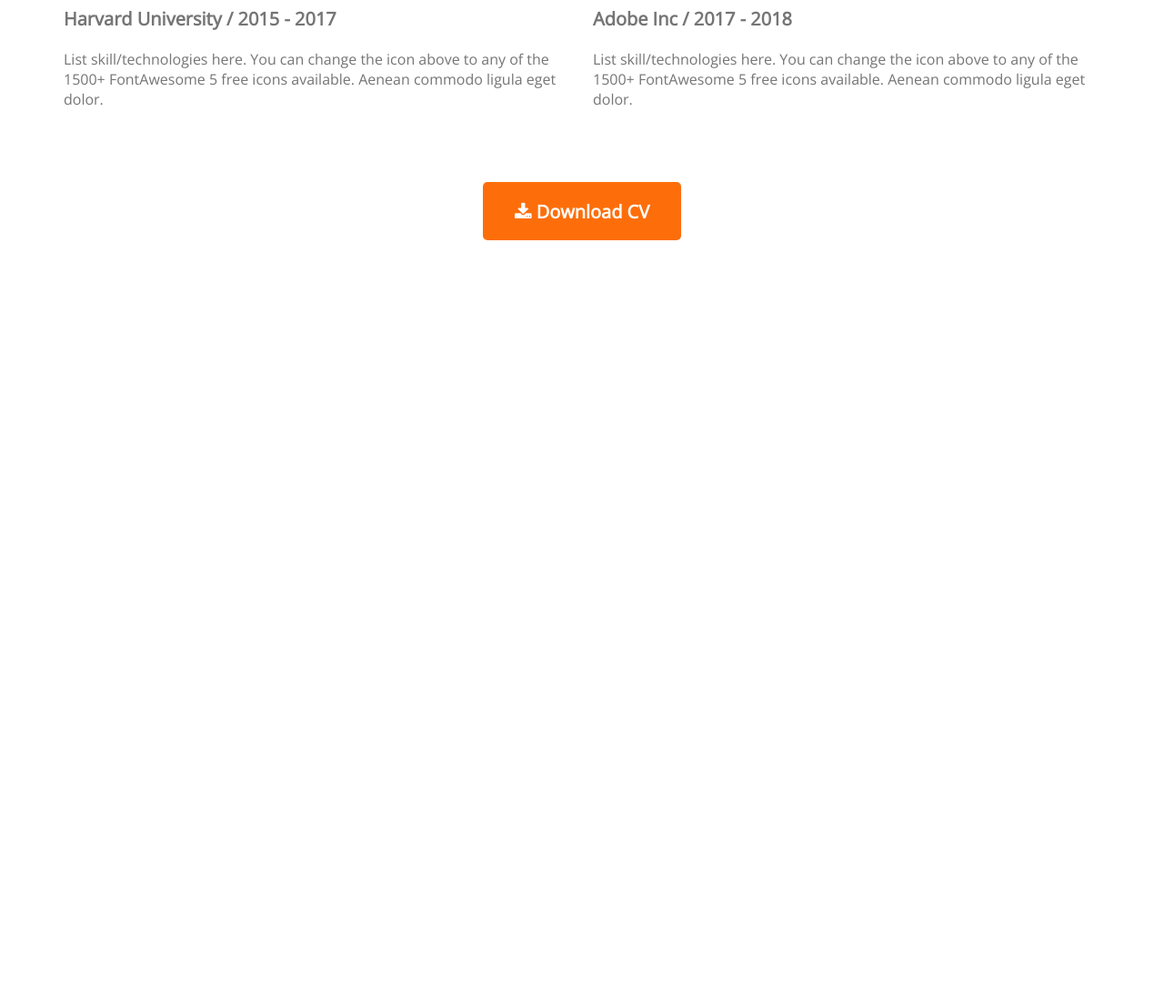
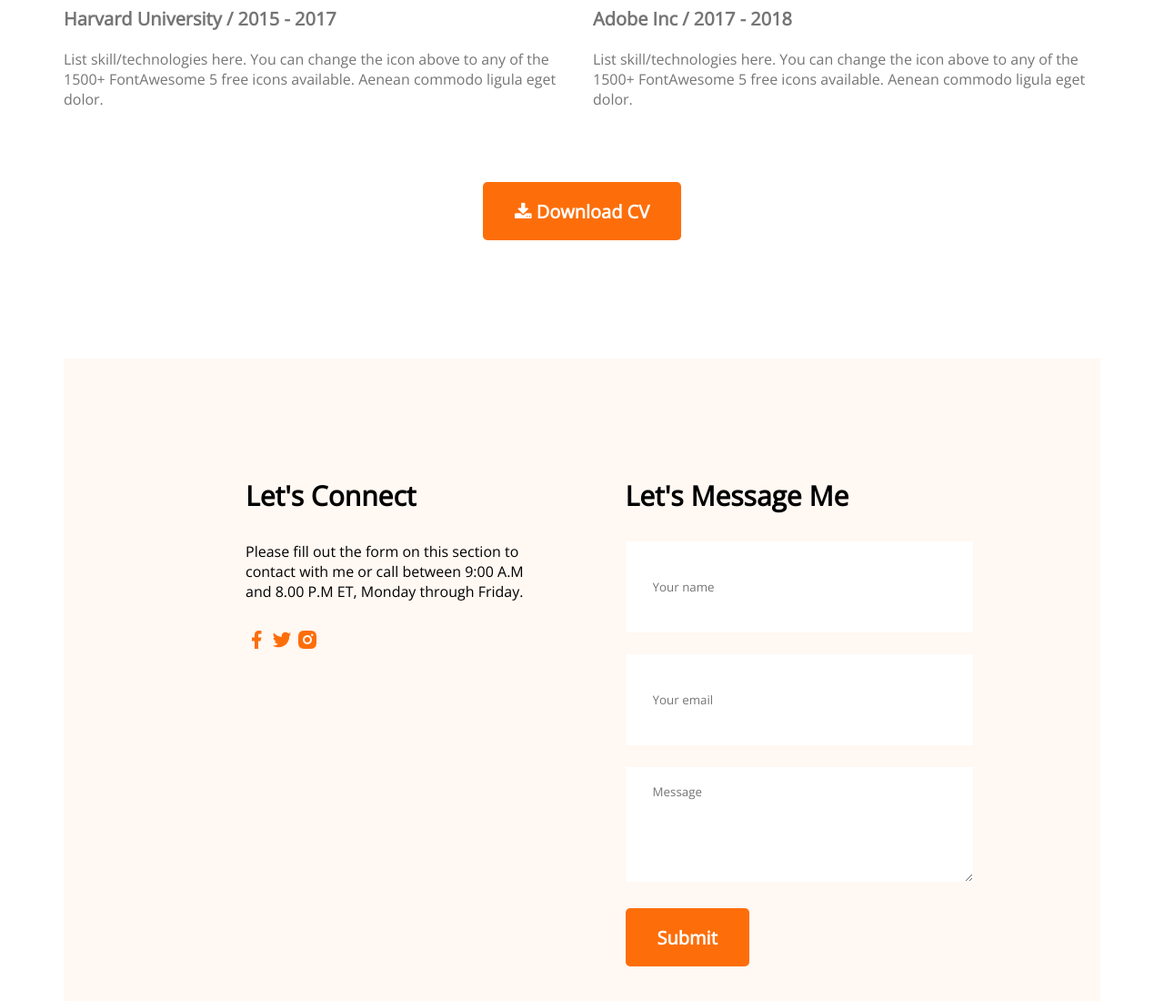
Before and after one commit to HasanMasud1039/my_portfolio, a plain HTML site: page index.html in a window 1280 px wide. Shown: the part 2789-3889 px from the top of the page at 91% size. Before the commit the page ends 3053 px from the top, so only its background shows below. Drawn offline with nearby package versions, Linux system fonts and the light colour scheme.

Commit message:
5th portion

```diff
--- a/index.html
+++ b/index.html
@@ -131,6 +131,33 @@
                 <button class="btn-primary"><i class="fa fa-download"></i> Download CV</button>
             </div>
         </section>
+        <!-- Contact -->
+        <section class="cont">
+            <div>
+                <h3 class="section-title">Let's Connect</h3>
+                <p class="section-des">
+                    Please fill out the form on this section to contact with me or call between 9:00 A.M and 8.00 P.M ET, Monday through Friday.
+                </p>
+                <a href="">
+                    <img src="images/icons/facebook.png" alt="">
+                </a>
+                <a href="">
+                    <img src="images/icons/twitter.png" alt="">
+                </a>
+                <a href="">
+                    <img src="images/icons/insta.png" alt="">
+                </a>
+            </div>
+            <div>
+                <h3 class="section-title">Let's Message Me</h3>
+                <form action="">
+                    <input type="text" name="" id="name" placeholder="Your name">
+                    <input type="email" id="email" placeholder="Your email">
+                    <textarea name="" id="" cols="30" rows="5" placeholder="Message"></textarea>
+                    <input class="btn-primary" type="submit" value="Submit">
+                </form>
+            </div>
+        </section>
     </main>
     <footer>
 
--- a/style/portfolio.css
+++ b/style/portfolio.css
@@ -173,3 +173,31 @@ margin-bottom: 30px;
     margin-top: 50px;
     text-align: center;
 }
+/* Contact */
+.cont .section-title{
+    text-align: left;
+    margin-bottom: 30px;
+    font-size: 30px;
+    font-weight: 700;
+}
+.cont{
+    display: flex;
+    gap: 100px;
+    background: #FFF8F3 ;
+    padding: 130px 200px;
+}
+.cont input[type="text"], input[type="email"], textarea{
+    margin-bottom: 24px;
+    border: 0;
+    width: 100%;
+    padding: 18px 30px ;
+}
+input {
+    height: 64px;
+}
+.section-des{
+    margin-bottom: 30px;
+}
+.cont a{
+    text-decoration: none;
+}
```
